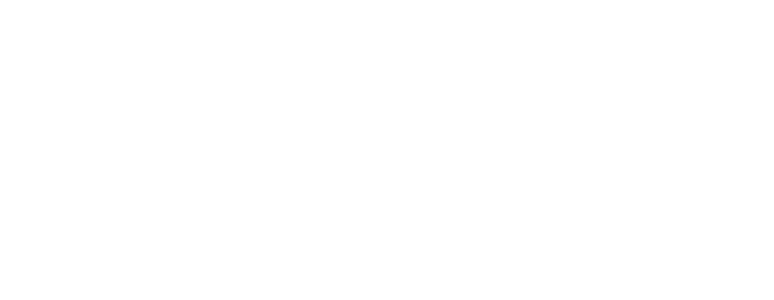
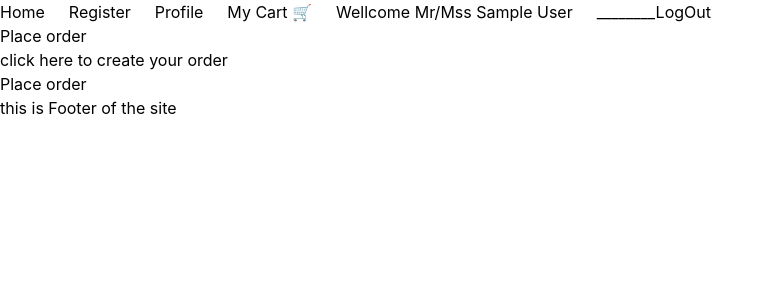
Before and after one commit to EzmarayRahimi/mern-ecommerce-platform, a React (Vite) app in the folder client/: page /placeorder in a window 1280 px wide. Before the commit this address had no page. Shown: the top 300 px of the page, without its empty margins (0-774 px from the left). Built offline with nearby package versions, Linux system fonts and the light colour scheme; sample sign-in values are in the browser's storage.

Commit message:
feat : add place order route

```diff
--- a/client/src/routes/AppRoutes.jsx
+++ b/client/src/routes/AppRoutes.jsx
@@ -10,6 +10,7 @@ import CartPage from '../pages/CartPage'
 import AdminProductsPage from '../pages/AdminProductsPage'
 import CreateProductsPage from '../pages/CreateProductsPage'
 import EditProductPage from '../pages/EditProductPage'
+import PlaceOrderPage from '../pages/PlaceOrderPage'
 
 import {Route, Routes } from 'react-router-dom'
 
@@ -31,6 +32,7 @@ import {Route, Routes } from 'react-router-dom'
                 <Route path='/admin/products' element={<AdminProductsPage/>}/>
                 <Route path='/admin/products/create' element={<CreateProductsPage/>}/>
                 <Route path='/admin/products/:id/edit' element={<EditProductPage/>}/>
+                <Route path='/placeorder' element={<PlaceOrderPage/>}/>
             </Route>
             </Route>
 
```
